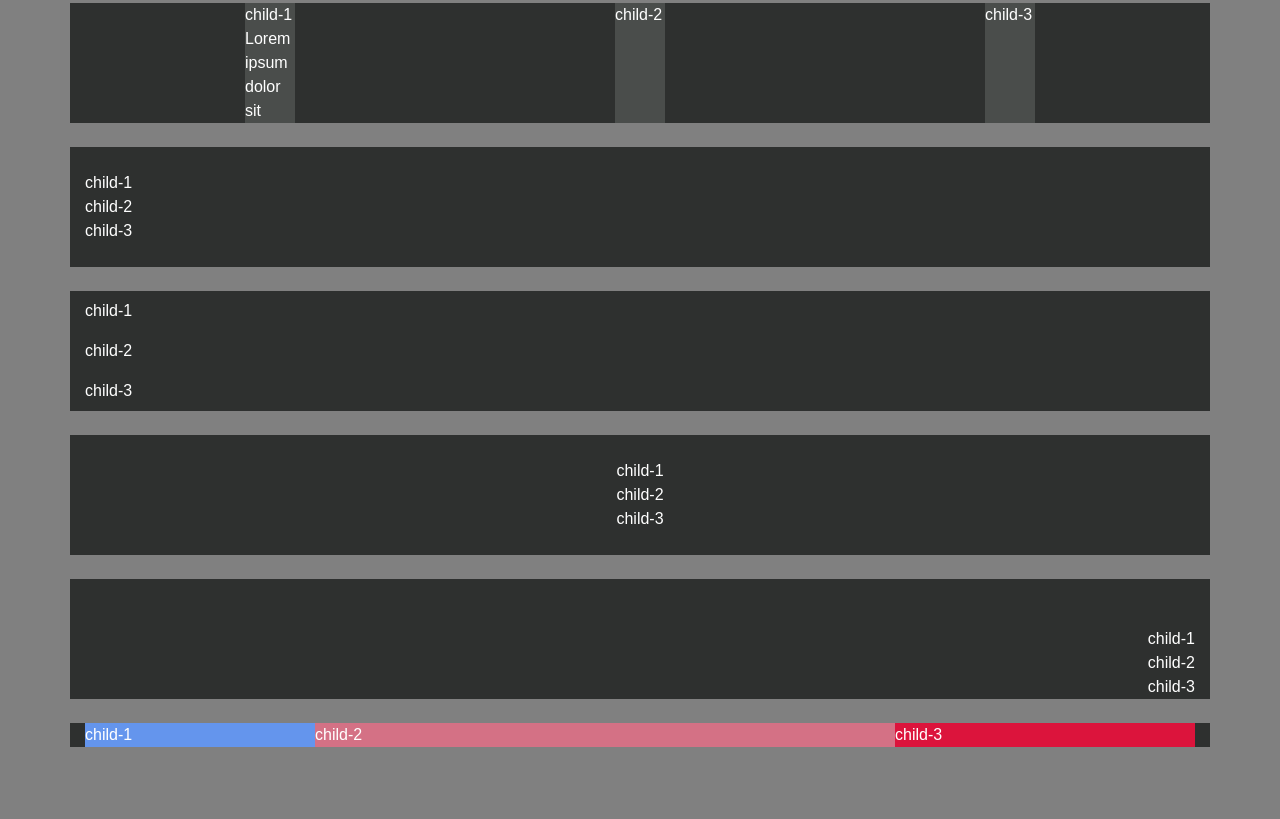
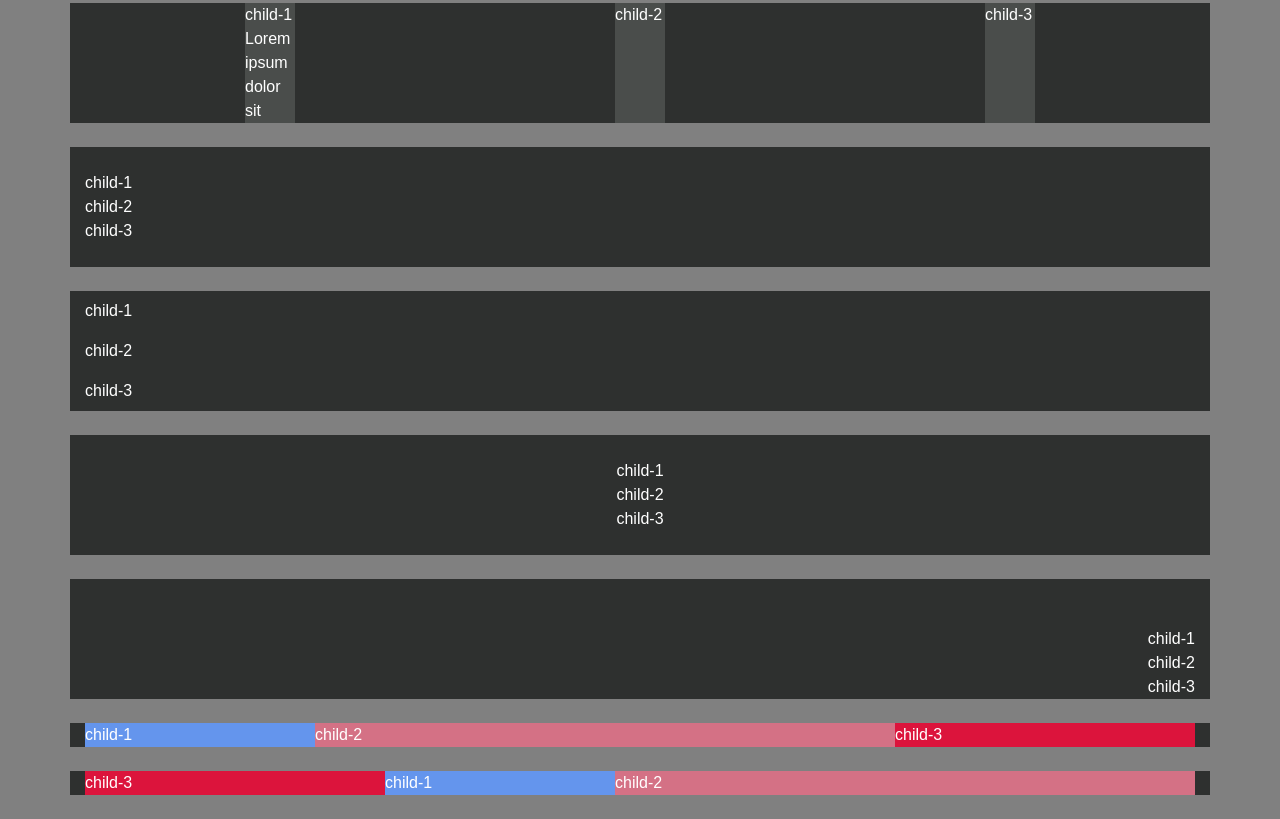
Before and after one commit to cungnguyen99/CSS, a plain HTML site: page index.html in a window 1280 px wide. Shown: the part 1458-2277 px from the top of the page. Before the commit the page ends 2229 px from the top, so only its background shows below. Drawn offline with nearby package versions, Linux system fonts and the light colour scheme.

Commit message:
done flex-box

```diff
--- a/index.html
+++ b/index.html
@@ -194,6 +194,17 @@
             flex-basis: 400px;
             flex-grow: 1;
         }
+
+        .content-order div:nth-child(2){
+            /* Thay đổi thứ tự xuất hiện của các con flex */
+            order: 2;
+        }
+        .content-order div:last-child{
+            order: 0;
+        }
+        .content-order div:first-child{
+            order: 1;
+        }
     </style>
     <link rel="stylesheet" href="https://use.fontawesome.com/releases/v5.8.1/css/all.css" integrity="sha384-50oBUHEmvpQ+1lW4y57PTFmhCaXp0ML5d60M1M7uH2+nqUivzIebhndOJK28anvf" crossorigin="anonymous">
   </head>
@@ -323,5 +334,12 @@
                 <div>child-3</div>
             </div>
         </div>
+
+        <div class="container content-row-basis content-order text-white my-4">
+            <div>child-1</div>
+            <div>child-2</div>
+            <div>child-3</div>
+        </div>
+    </div>
   </body>
 </html>
```
